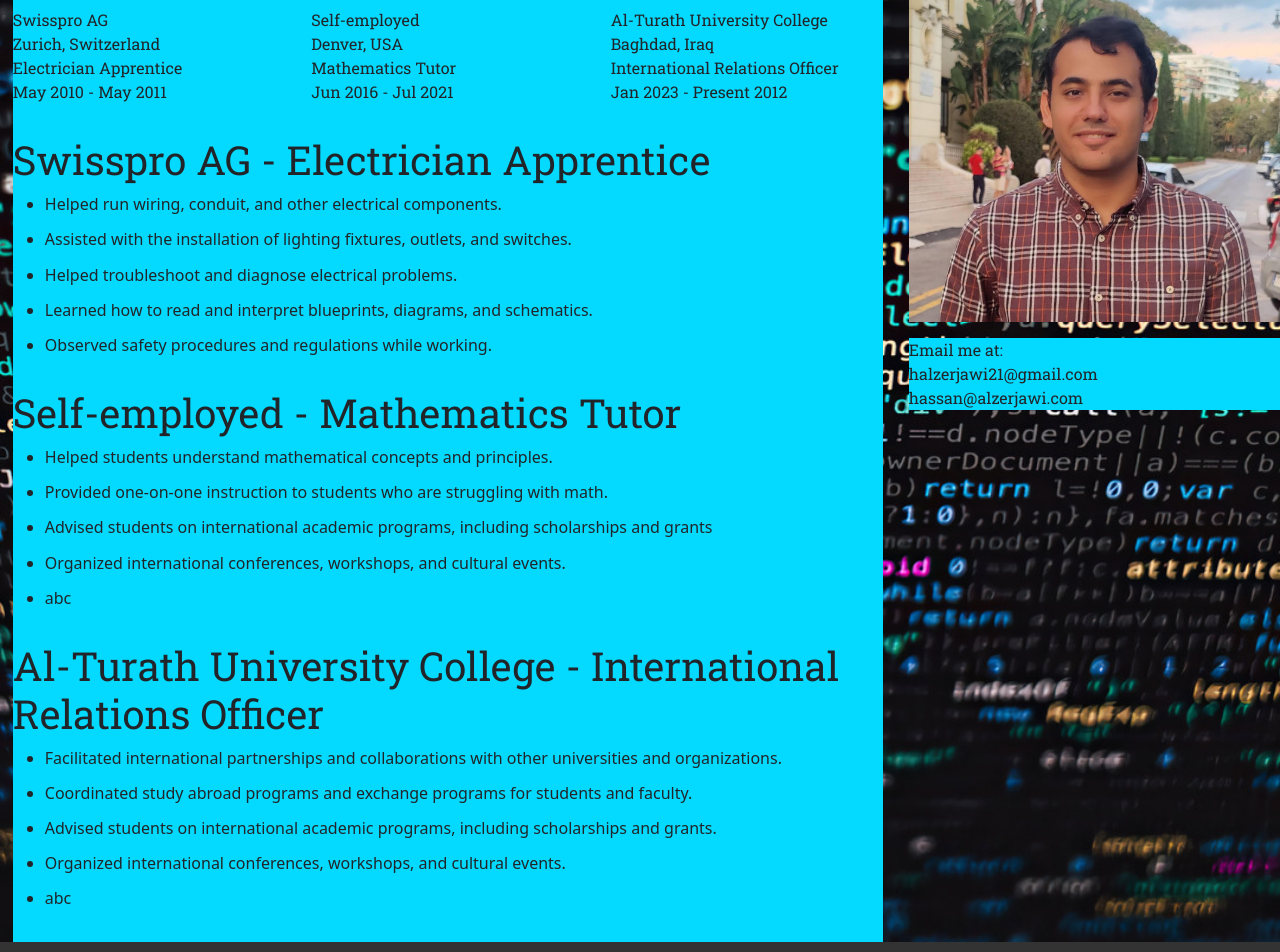
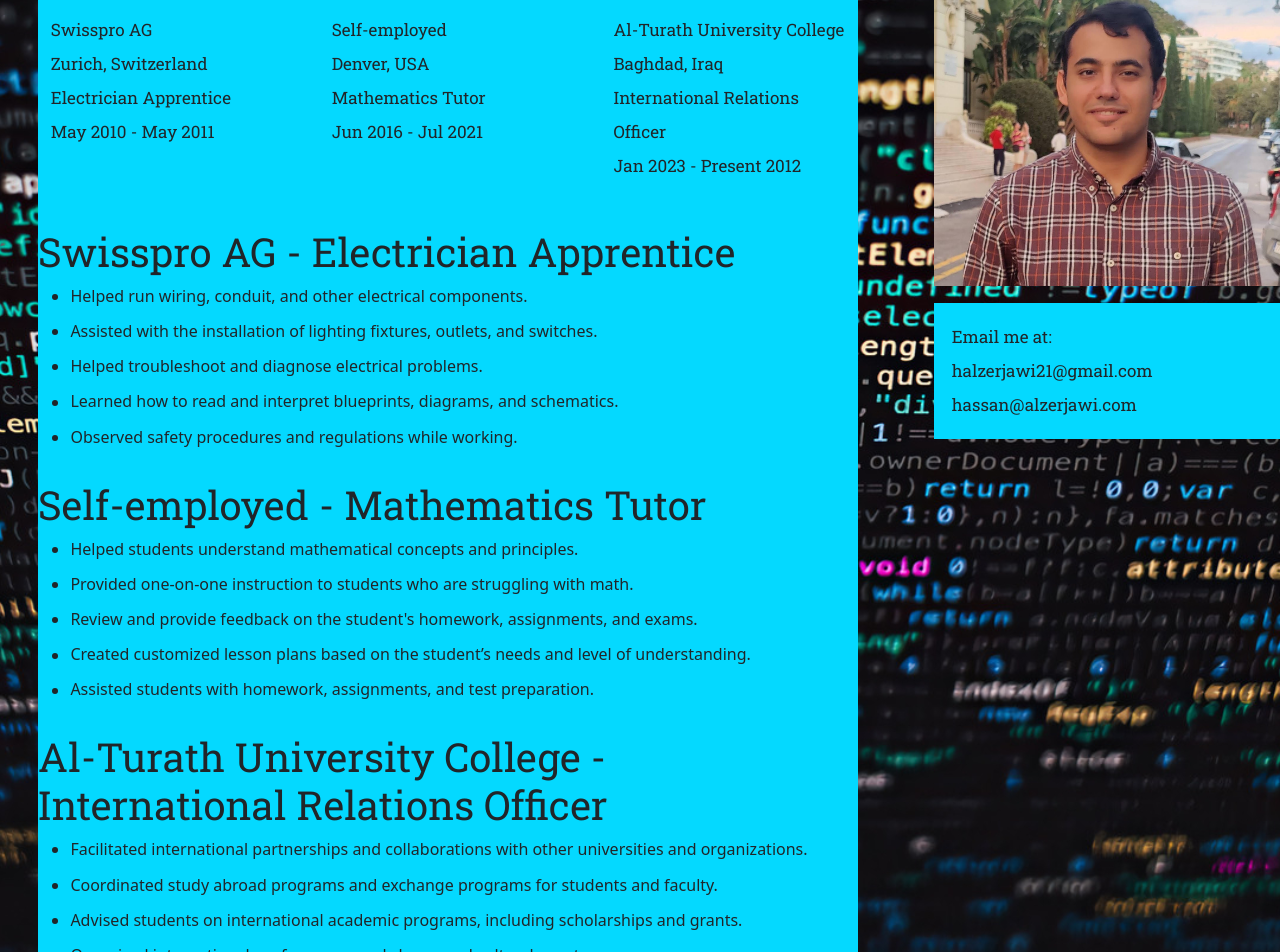
Before and after one commit to alzerjawi/alzerjawi.github.io, a React (Create React App) app: page /experience in a window 1280 px wide. Shown: the part 260-1212 px from the top of the page. Built offline with nearby package versions, Linux system fonts and the light colour scheme.

Commit message:
Update paragraphs

```diff
--- a/package.json
+++ b/package.json
@@ -6,6 +6,7 @@
     "@testing-library/jest-dom": "^5.16.5",
     "@testing-library/react": "^13.4.0",
     "@testing-library/user-event": "^13.5.0",
+    "aos": "^2.3.4",
     "bootstrap": "^5.2.3",
     "react": "^18.2.0",
     "react-bootstrap": "^2.7.2",
--- a/public/index.html
+++ b/public/index.html
@@ -2,6 +2,7 @@
 <html lang="en">
   <head>
     <meta charset="utf-8" />
+    <link href="https://unpkg.com/aos@2.3.1/dist/aos.css" rel="stylesheet">
     <link rel="icon" href="%PUBLIC_URL%/favicon.ico" />
     <link rel="preconnect" href="https://fonts.googleapis.com">
     <link rel="preconnect" href="https://fonts.gstatic.com" crossorigin>
@@ -31,7 +32,7 @@
     <title>React App</title>
   </head>
   <body class="background-image" style="background-color: #333;">
-
+    <script src="https://unpkg.com/aos@2.3.1/dist/aos.js"></script>
     <noscript>You need to enable JavaScript to run this app.</noscript>
     <div id="root"></div>
     <!--
@@ -44,5 +45,7 @@
       To begin the development, run `npm start` or `yarn start`.
       To create a production bundle, use `npm run build` or `yarn build`.
     -->
+
+
   </body>
 </html>
--- a/src/components/App/App.css
+++ b/src/components/App/App.css
@@ -1,11 +1,18 @@
 .side{
-  width: 28%;
+  width: 24%;
   float: right;
   background-color: #04d9ff;
-  margin: 0% 1% 0% 1%;
+  margin: 0% 3% 0% 3%;
   margin-top: 60px;
+}
 
+p{
+  padding: 5%;
+  line-height: 2;
+  font-size: 17px;
 }
+
+
 
 .component{
   position: fixed;
@@ -17,10 +24,10 @@
 }
 
 .main{
-  width: 68%;
+  width: 64%;
   float: left;
   background-color: #04d9ff;
-  margin: 0% 1% 0% 1%;
+  margin: 0% 3% 0% 3%;
   margin-top: 60px;
 }
 
--- a/src/components/App/App.js
+++ b/src/components/App/App.js
@@ -1,14 +1,20 @@
 import './App.css';
-import React from 'react';
+import React, {useEffect} from 'react';
 import {Navbar} from '../Navbar.js';
 import { Home } from '../Home';
 import { Education } from '../Education';
 import { BrowserRouter as Router, Route, Switch } from 'react-router-dom';
 import { Experience } from '../Experience';
 import { Portfolio } from '../Portfolio';
+import AOS from 'aos';
+import 'aos/dist/aos.css';
+
 
 
 function App() {
+  useEffect(() => {
+    AOS.init();
+  }, [])
   return (
     <Router>
 
--- a/src/components/Experience.js
+++ b/src/components/Experience.js
@@ -8,8 +8,8 @@
     return (
         <div className="experience">
             <div className='main'>
-                <h1>Experience</h1>
-                <div className="container1">
+                <h1 data-aos="flip-down" data-aos-duration="1000" data-aos-delay="100">Experience</h1>
+                <div className="container1" data-aos="zoom-out" data-aos-duration="1000" data-aos-delay="100">
                     <div className="ex1">
                         <img className="logo pic2" src={swiss} alt='UCD logo'/>
 
@@ -22,7 +22,7 @@
                         <img className="logo" src={alturath} alt='MSU logo'/>
                     </div>
                 </div>
-                <div className="container2">
+                <div className="container2" data-aos="flip-left" data-aos-duration="1000" data-aos-delay="100">
                     <div className="ex1">
 
                         <p>
@@ -44,39 +44,40 @@
                 </div>
                 <div className="container3">
                      <div className="Job1">
-                        <h1>Swisspro AG - Electrician Apprentice</h1>
-                        <ul>
+                        <h1 data-aos="flip-down" data-aos-duration="1000" data-aos-delay="100">Swisspro AG - Electrician Apprentice</h1>
+                        <ul data-aos="zoom-in-right" data-aos-duration="1000" data-aos-delay="100">
                             <li>Helped run wiring, conduit, and other electrical components.
 </li>
                             <li>Assisted with the installation of lighting fixtures, outlets, and switches.</li>
                             <li>Helped troubleshoot and diagnose electrical problems.
 </li>
-                            <li> Learned how to read and interpret blueprints, diagrams, and schematics.</li>
+                            <li>Learned how to read and interpret blueprints, diagrams, and schematics.</li>
                             <li>Observed safety procedures and regulations while working.
 </li>
                         </ul>
                     </div>
                     <div className="Job2">
-                        <h1>Self-employed - Mathematics Tutor</h1>
-                        <ul>
+                        <h1 data-aos="flip-down" data-aos-duration="1000" data-aos-delay="100">Self-employed - Mathematics Tutor</h1>
+                        <ul data-aos="zoom-in-right" data-aos-duration="1000" data-aos-delay="100">
                             <li>Helped students understand mathematical concepts and principles.</li>
                             <li>Provided one-on-one instruction to students who are struggling with math.</li>
-                            <li> Advised students on international academic programs, including scholarships and grants</li>
-                            <li>Organized international conferences, workshops, and cultural events.</li>
-                            <li>abc</li>
+                            <li>Review and provide feedback on the student's homework, assignments, and exams.</li>
+                            <li>Created customized lesson plans based on the student’s needs and level of understanding.</li>
+                            <li>Assisted students with homework, assignments, and test preparation.</li>
                         </ul>
                     </div>
                     <div className="Job3">
-                        <h1>Al-Turath University College - International Relations Officer</h1>
-                        <ul>
+                        <h1 data-aos="flip-down" data-aos-duration="1000" data-aos-delay="100">Al-Turath University College - International Relations Officer</h1>
+                        <ul data-aos="zoom-in-right" data-aos-duration="1000" data-aos-delay="100">
                             <li>Facilitated international partnerships and collaborations with other universities and organizations.
 </li>
-                            <li> Coordinated study abroad programs and exchange programs for students and faculty.
+                            <li>Coordinated study abroad programs and exchange programs for students and faculty.
 </li>
-                            <li> Advised students on international academic programs, including scholarships and grants.</li>
-                            <li> Organized international conferences, workshops, and cultural events.
+                            <li>Advised students on international academic programs, including scholarships and grants.</li>
+                            <li>Organized international conferences, workshops, and cultural events.
 </li>
-                            <li>abc</li>
+                            <li>Stayed up-to-date with international education policies and regulations.
+</li>
                         </ul>
                     </div>
                 </div>
--- a/src/components/Home.js
+++ b/src/components/Home.js
@@ -8,10 +8,10 @@
         <div className="home">
             <div className='main'>
                 <div class='para intro'>
-                    <h1>Hello, my name is Hassan Al Zerjawi</h1>
-                    <p>Welcome to my humble Portfolio Website. I am a current MSc Software Engineering student at the University of Westminster. My study mainly focuses on programming and big data. I completed BSc at Metropolitan State University of Denver. Where I completed applied Mathematics as my major and Economics as my minor.</p>
+                    <h1 data-aos="flip-down" data-aos-duration="1000" data-aos-delay="100">Hello, my name is Hassan Al Zerjawi</h1>
+                    <p data-aos="flip-down" data-aos-duration="1000" data-aos-delay="100">Welcome to my humble Portfolio Website. I am a current MSc Software Engineering student at the University of Westminster. My study mainly focuses on programming and big data. I completed BSc at Metropolitan State University of Denver. Where I completed applied Mathematics as my major and Economics as my minor.</p>
                 </div>
-                <div className="me">
+                <div className="me" data-aos="fade-right" data-aos-duration="1000" data-aos-delay="100">
                     <h1>About Me</h1>
                     <div className="me1">
 
@@ -25,9 +25,9 @@
                     </div>
                 </div>
 
-                <Link class="btn btn-dark btn-lg" to="/portfolio" role="button">Click for Portfolio</Link>
+                <Link class="btn btn-dark btn-lg" to="/portfolio" role="button" data-aos="flip-left" data-aos-duration="1000" data-aos-delay="100">Click for Portfolio</Link>
 
-                <div className="skills">
+                <div className="skills" data-aos="zoom-out" data-aos-duration="1000" data-aos-delay="100">
                     <h1>Skills</h1>
                     <div className="skill">
                         <div className="skill-name"><p>Python</p></div>
--- a/src/components/Navbar.css
+++ b/src/components/Navbar.css
@@ -3,7 +3,7 @@
     overflow: hidden;
     width: 100%;
     position: fixed;
-
+    z-index: 9999;
   }
 
   /* Style the links inside the navigation bar */
```
Also changed, not shown: src/components/Education.js (+10 -8 lines), 1 other file (tests, documents, lock files or other folders).
